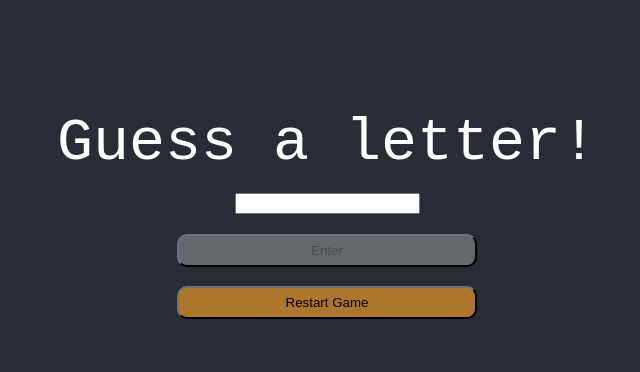
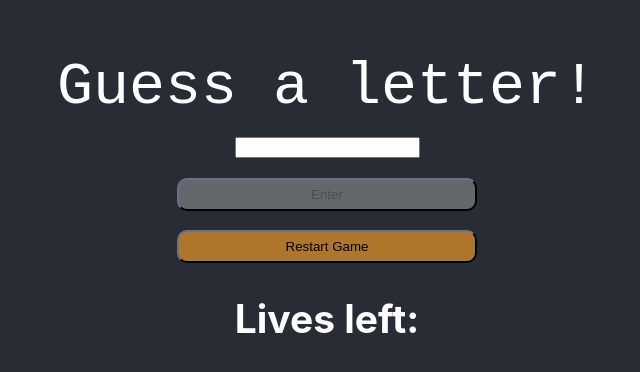
Before and after one commit to bzlatin/Handman-frontend-official, a React (Create React App) app: page / in a window 1280 px wide. Shown: the part 186-558 px from the top of the page, without its empty margins (313-953 px from the left). Built offline with nearby package versions, Linux system fonts and the light colour scheme; no server answers.

Commit message:
working game

```diff
--- a/src/App.js
+++ b/src/App.js
@@ -7,8 +7,11 @@ function App() {
   const [shownWord, setShownWord] = useState("");
   const [wrongGuess, setWrongGuess] = useState("");
   const [userWins, setUserWins] = useState("");
+  const [shownNumOfLives, setShownNumOfLives] = useState("");
 
   useEffect(() => {
+    usersData();
+
     const socket = io("http://localhost:8080", {
       transports: ["websocket"],
     });
@@ -23,7 +26,7 @@ function App() {
   }, []);
 
   const guessLetter = () => {
-    //ADD A PROMISE
+    //ADD A PROMISE??
     fetch(`http://localhost:8080/usersGuess/${usersGuess}`)
       .then((res) => {
         res.json().then((text) => {
@@ -50,6 +53,7 @@ function App() {
               setUserWins(console.log("Congrats 🥳 , You win!"));
             }, 50);
           }
+          setShownNumOfLives(json.numberOfLives);
         });
       })
       .catch((err) => {
@@ -68,6 +72,7 @@ function App() {
         console.log("error!", err);
       });
   };
+  console.log(shownNumOfLives);
 
   // Reset Input Field handler
   const resetInputField = () => {
@@ -92,7 +97,7 @@ function App() {
         />
         <button
           className="enter-button"
-          disabled={true && !usersGuess}
+          disabled={(true && !usersGuess) || shownNumOfLives === 0}
           type="submit"
           onClick={() => {
             guessLetter();
@@ -111,6 +116,7 @@ function App() {
         >
           Restart Game
         </button>
+        <h2> Lives left: {shownNumOfLives}</h2>
       </header>
     </div>
   );
```
